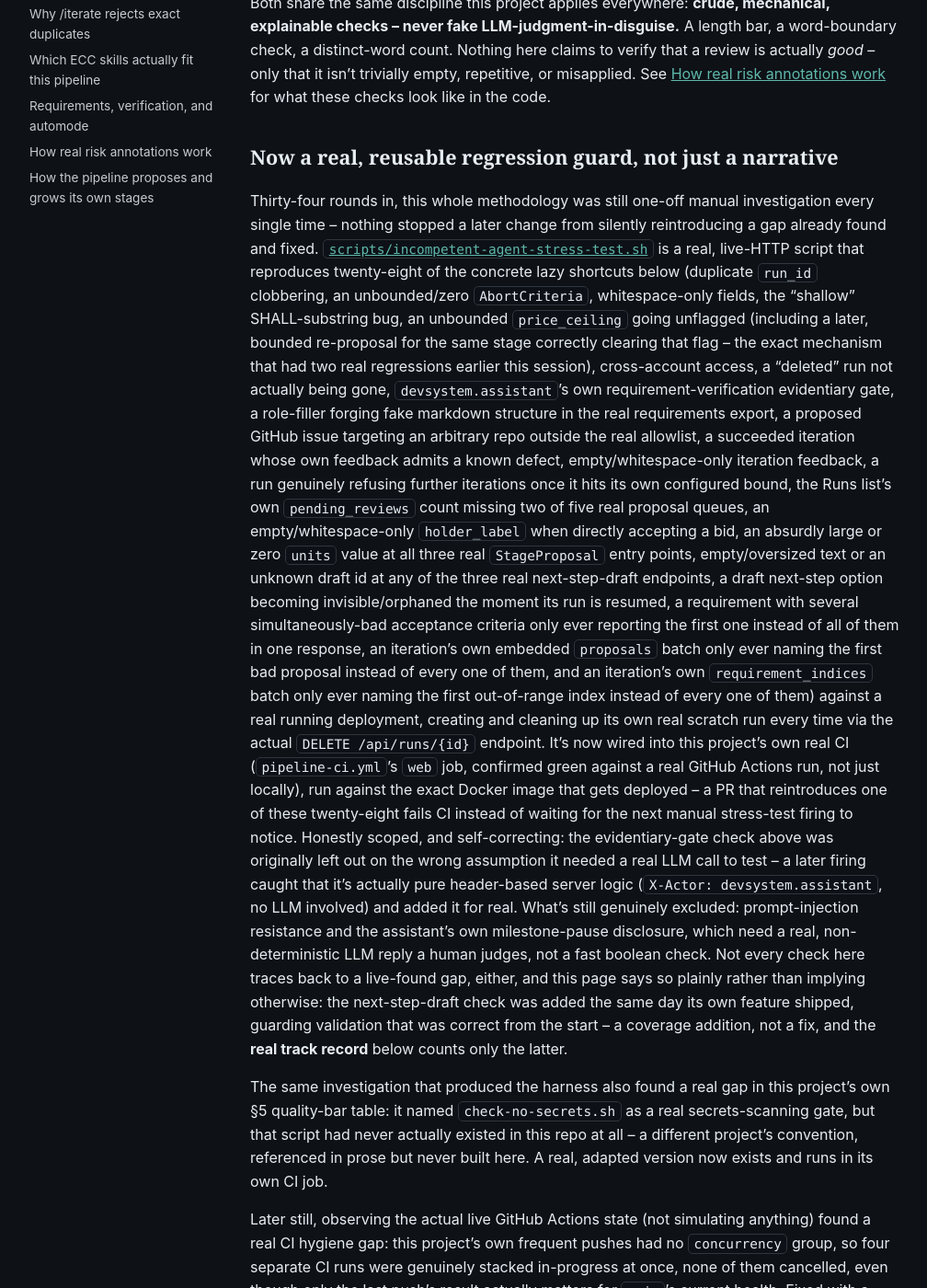
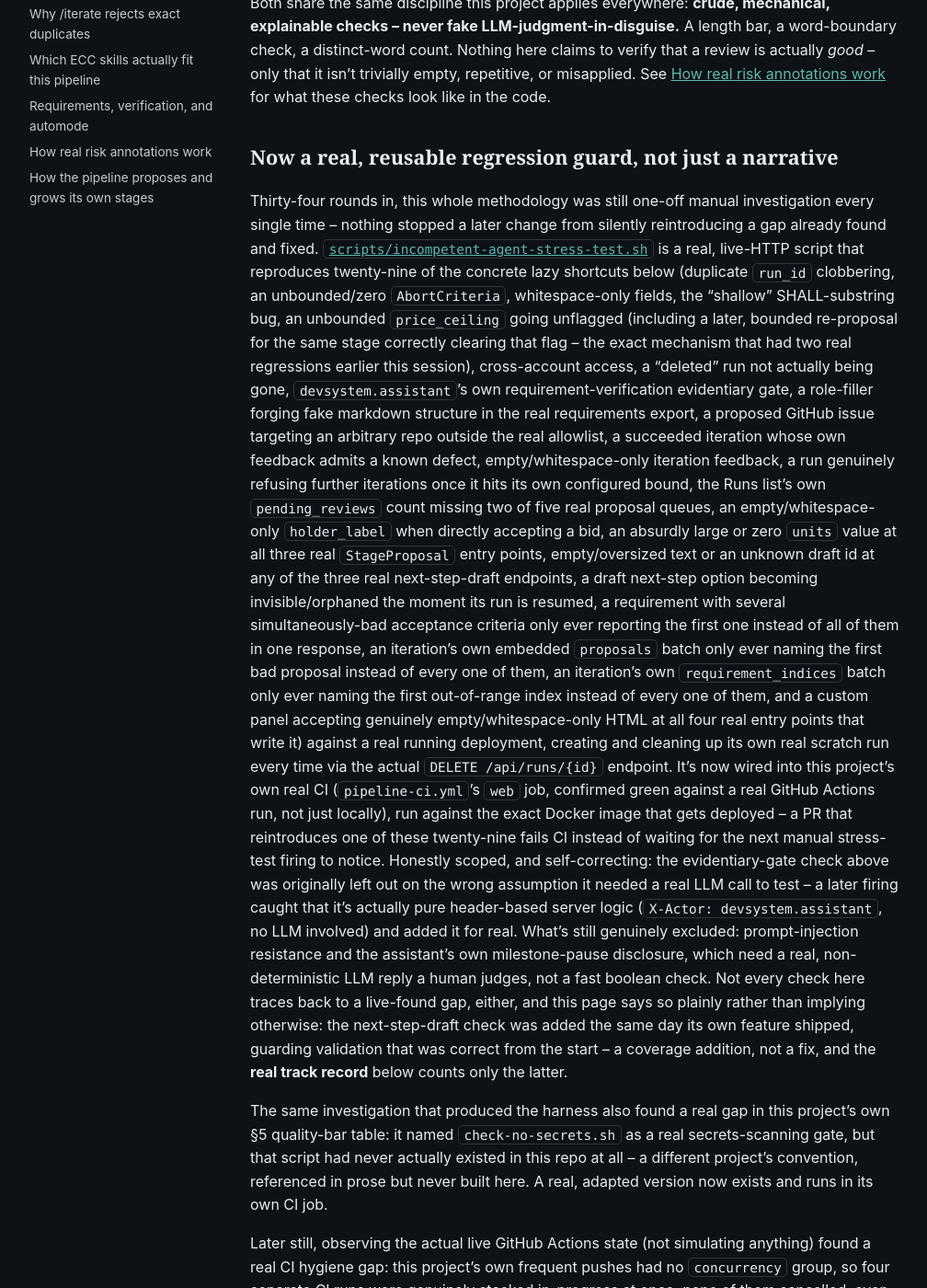
Before and after one commit to scimbe/CADS-devsystem-docs, a Jekyll site: the page built from _explanation/dau-lens-and-stress-testing.md, in a window 1280 px wide and 1400 px high, scrolled down 843 px. Shown: the whole window at 92% size, without its empty margins (82-1090 px from the left). Built offline with Jekyll 4.4.1, drawn with Linux system fonts in a browser that asks for light colours; some of the changed text lies outside the part shown.

Commit message:
docs: document the empty-custom-panel-html fix (CADS-devsystem@84d26a4)
Real gap found and closed 2026-08-06: every other real free-text field in
this pipeline already rejected whitespace-only content, but a custom
panel's own html was the one exception, at all four real entry points that
write it.

- manage-custom-panels.md: documented the requirement with a live example,
  noted it's enforced identically at all four entry points.
- dau-lens-and-stress-testing.md: bumped running tallies (twenty-eight->
  twenty-nine harness checks, sixty-one->sixty-two rounds, forty-eight->
  forty-nine real gaps), added a representative-sample bullet.

Hermetic Jekyll build confirmed clean; verified all new content actually
rendered before shipping.

Co-Authored-By: Claude Sonnet 5 <noreply@anthropic.com>
Claude-Session: https://claude.ai/code/session_018FkngvdKnmVcAT84EZe7Ur

```diff
--- a/_explanation/dau-lens-and-stress-testing.md
+++ b/_explanation/dau-lens-and-stress-testing.md
@@ -43,7 +43,7 @@ for what these checks look like in the code.
 Thirty-four rounds in, this whole methodology was still one-off manual investigation every single
 time -- nothing stopped a later change from silently reintroducing a gap already found and fixed.
 [`scripts/incompetent-agent-stress-test.sh`](https://github.com/scimbe/CADS-devsystem/blob/main/scripts/incompetent-agent-stress-test.sh)
-is a real, live-HTTP script that reproduces twenty-eight of the concrete lazy shortcuts below
+is a real, live-HTTP script that reproduces twenty-nine of the concrete lazy shortcuts below
 (duplicate `run_id` clobbering, an unbounded/zero `AbortCriteria`, whitespace-only fields, the
 "shallow" SHALL-substring bug, an unbounded `price_ceiling` going unflagged (including a later,
 bounded re-proposal for the same stage correctly clearing that flag -- the exact mechanism that had
@@ -59,13 +59,14 @@ empty/oversized text or an unknown draft id at any of the three real next-step-d
 draft next-step option becoming invisible/orphaned the moment its run is resumed, a requirement
 with several simultaneously-bad acceptance criteria only ever reporting the first one instead of
 all of them in one response, an iteration's own embedded `proposals` batch only ever naming the
-first bad proposal instead of every one of them, and an iteration's own `requirement_indices` batch
-only ever naming the first out-of-range index instead of every one of them)
+first bad proposal instead of every one of them, an iteration's own `requirement_indices` batch
+only ever naming the first out-of-range index instead of every one of them, and a custom panel
+accepting genuinely empty/whitespace-only HTML at all four real entry points that write it)
 against a real running deployment, creating and cleaning up its own real scratch run every
 time via the actual `DELETE /api/runs/{id}` endpoint. It's now wired into this project's own real CI
 (`pipeline-ci.yml`'s `web` job, confirmed green against a real GitHub Actions run, not just
 locally), run against the exact Docker image that gets deployed -- a PR that reintroduces one of
-these twenty-eight fails CI instead of waiting for the next manual stress-test firing to notice.
+these twenty-nine fails CI instead of waiting for the next manual stress-test firing to notice.
 Honestly scoped, and
 self-correcting: the evidentiary-gate check above was originally left out on the wrong assumption it
 needed a real LLM call to test -- a later firing caught that it's actually pure header-based server
@@ -148,8 +149,8 @@ day -- the paused banner now shows the actual real reason for all three, not a g
 
 ## The real track record
 
-As of this writing, the stress test has run **sixty-one** real rounds against the actual
-deployment, finding and closing forty-eight real gaps -- not simulated, not hypothetical. A
+As of this writing, the stress test has run **sixty-two** real rounds against the actual
+deployment, finding and closing forty-nine real gaps -- not simulated, not hypothetical. A
 representative sample, each with its own real live before/after proof:
 
 - A one-line rubber-stamp review (`"looks fine to me"`) satisfied the mandatory review gate just as
@@ -304,6 +305,15 @@ representative sample, each with its own real live before/after proof:
   plausible one, is worse than an honest "we don't know." Pure frontend fix with no automated test
   harness for it in this repo; verified with a real headless-browser screenshot before and after
   against the actual flagship run instead.
+- **Found by auditing a feature not yet individually checked, not another `.find()` sweep**: Custom
+  Panels -- a real, mutable-content feature -- had the same "every other real free-text field already
+  rejects whitespace-only content" gap already found and closed elsewhere in this project, this time
+  in its own `html` field. Live-confirmed: `{"title":"x","html":""}` got a real `200`, creating a
+  genuinely blank, useless panel with nothing telling you it was empty. The same gap existed at all
+  four real entry points that write panel HTML (add, edit, and both of `devsystem.assistant`'s
+  gated proposal paths) -- one of those four's own doc comment already claimed its validation
+  "mirrors `add_custom_panel` exactly," confirming this was an unintentional gap, not a deliberate
+  omission. Fixed at all four with the identical check every other field already uses.
 
 Real, live, currently-true data as of this writing -- the actual `webconference-android` run's own
 risks, fetched fresh:
```
Also changed, not shown: _how-to/manage-custom-panels.md (+16 -0 lines).
